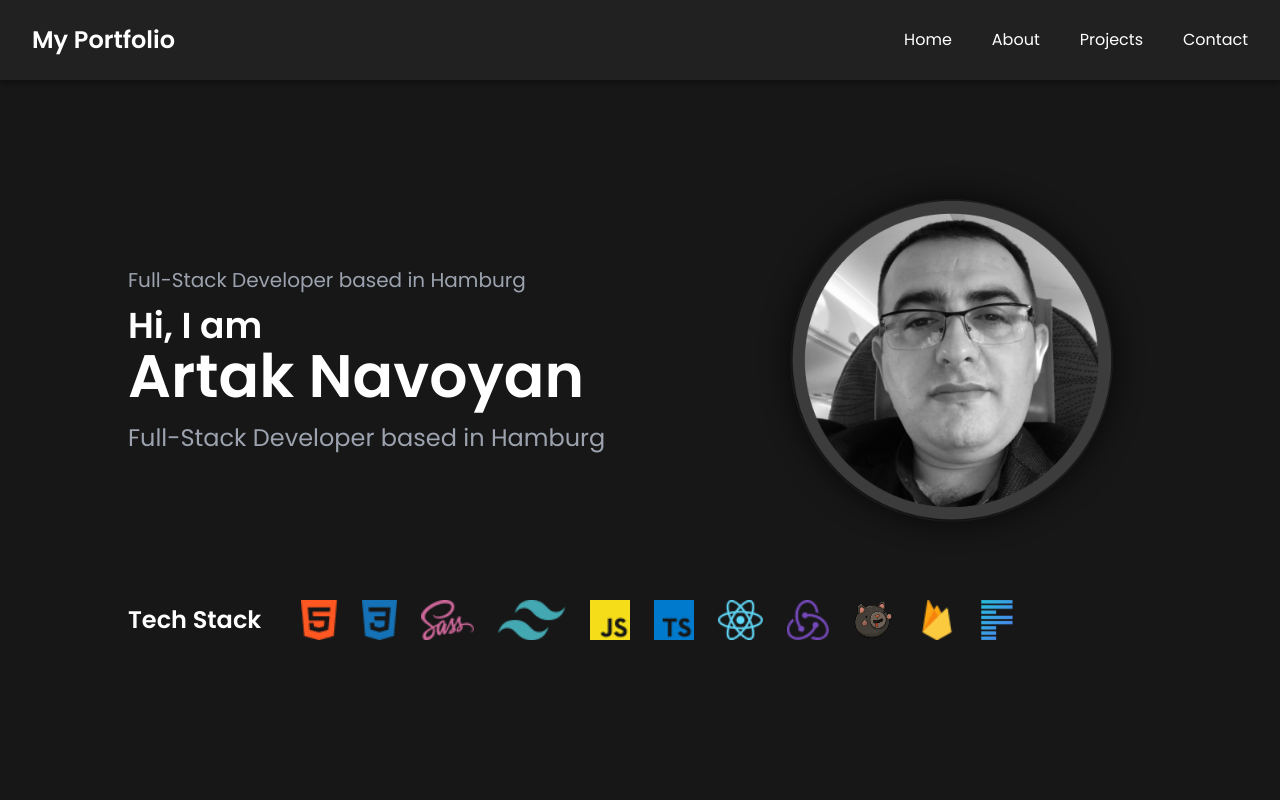
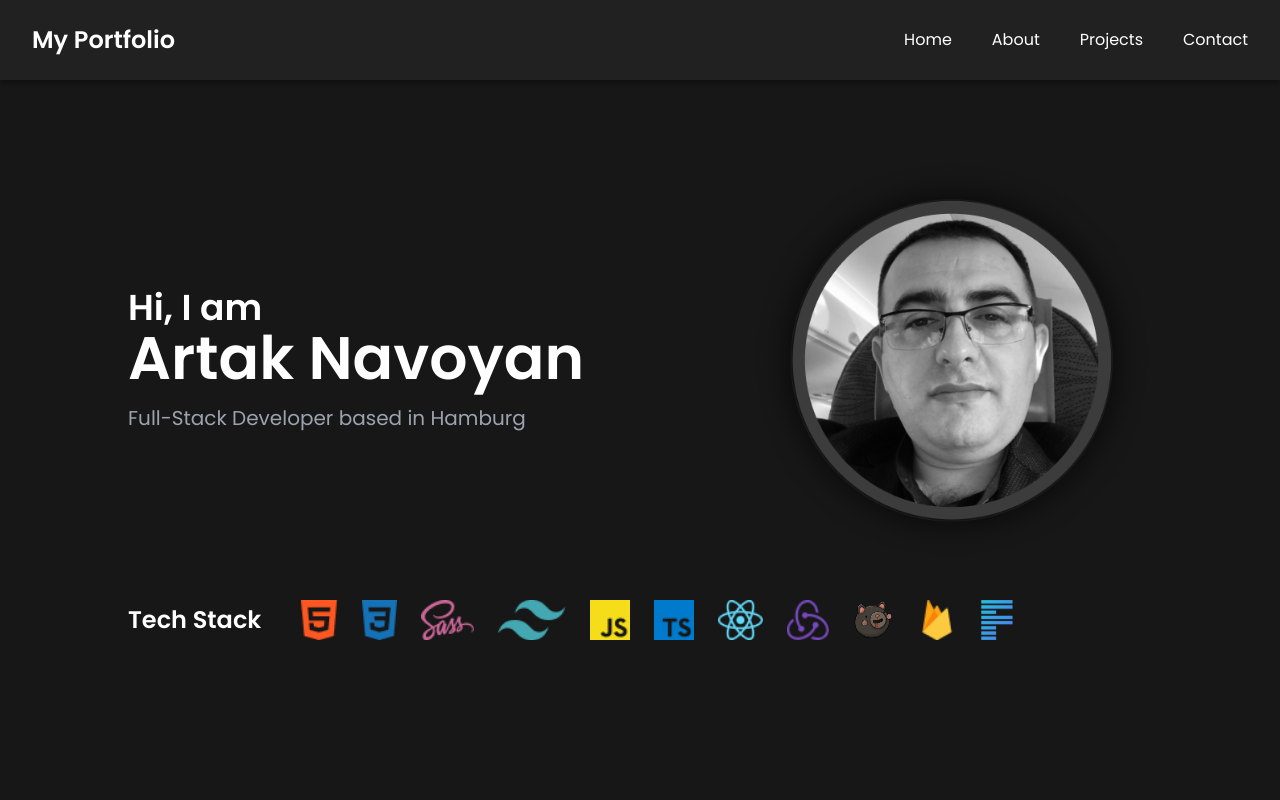
Before and after one commit to ArtakN/portfolio-app, a React (Vite) app: page / in a window 1280 px wide. Shown: the top 800 px of the page. Built offline with nearby package versions, Linux system fonts and the light colour scheme; a web font is replaced by a local one.

Commit message:
Adjust hero intro copy

```diff
--- a/src/components/Hero.tsx
+++ b/src/components/Hero.tsx
@@ -6,14 +6,11 @@
 			<div className='container mx-auto max-w-5xl flex flex-col gap-10'>
 				<div className='flex flex-col md:flex-row items-center justify-between gap-10'>
 					<div className='text-center md:text-left'>
-						<p className='text-lg md:text-xl text-gray-400 mb-3'>
-							Full-Stack Developer based in Hamburg
-						</p>
 						<h1 className='text-3xl md:text-4xl font-semibold leading-tight'>
 							Hi, I am <br />
 							<span className='text-5xl md:text-6xl'>Artak Navoyan</span>
 						</h1>
-						<p className='text-xl md:text-2xl text-gray-400 mt-4 max-w-xl'>
+						<p className='text-lg md:text-xl text-gray-400 mt-4 max-w-xl'>
 							Full-Stack Developer based in Hamburg
 						</p>
 					</div>
```
